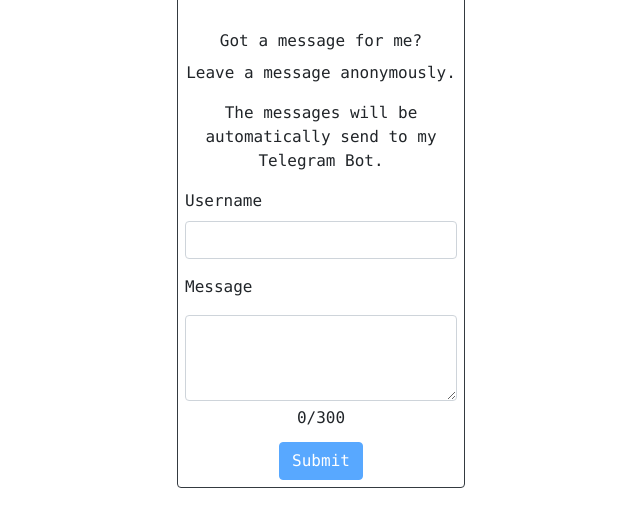
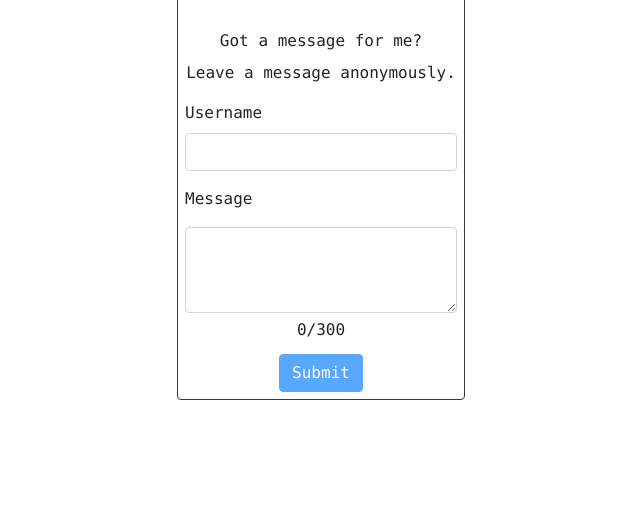
Before and after one commit to hydro404/hydro404.github.io, a plain HTML site: page projects/tgmsg/index.html in a window 1280 px wide. Shown: the part 237-764 px from the top of the page, without its empty margins (319-959 px from the left). Drawn offline with nearby package versions, Linux system fonts and the light colour scheme.

Commit message:
Update index.html

```diff
--- a/projects/tgmsg/index.html
+++ b/projects/tgmsg/index.html
@@ -47,7 +47,6 @@
                             Got a message for me?
                         </label>
                         <p class="card-text text-center">Leave a message anonymously.</p>
-                        <p class="card-text text-center">The messages will be automatically send to my Telegram Bot.</p>
                         <div class="mb-3">
                             <label for="Username" class="form-label">Username</label>
                             <input type="text" name="Username" id="user" class="form-control" required>
```
